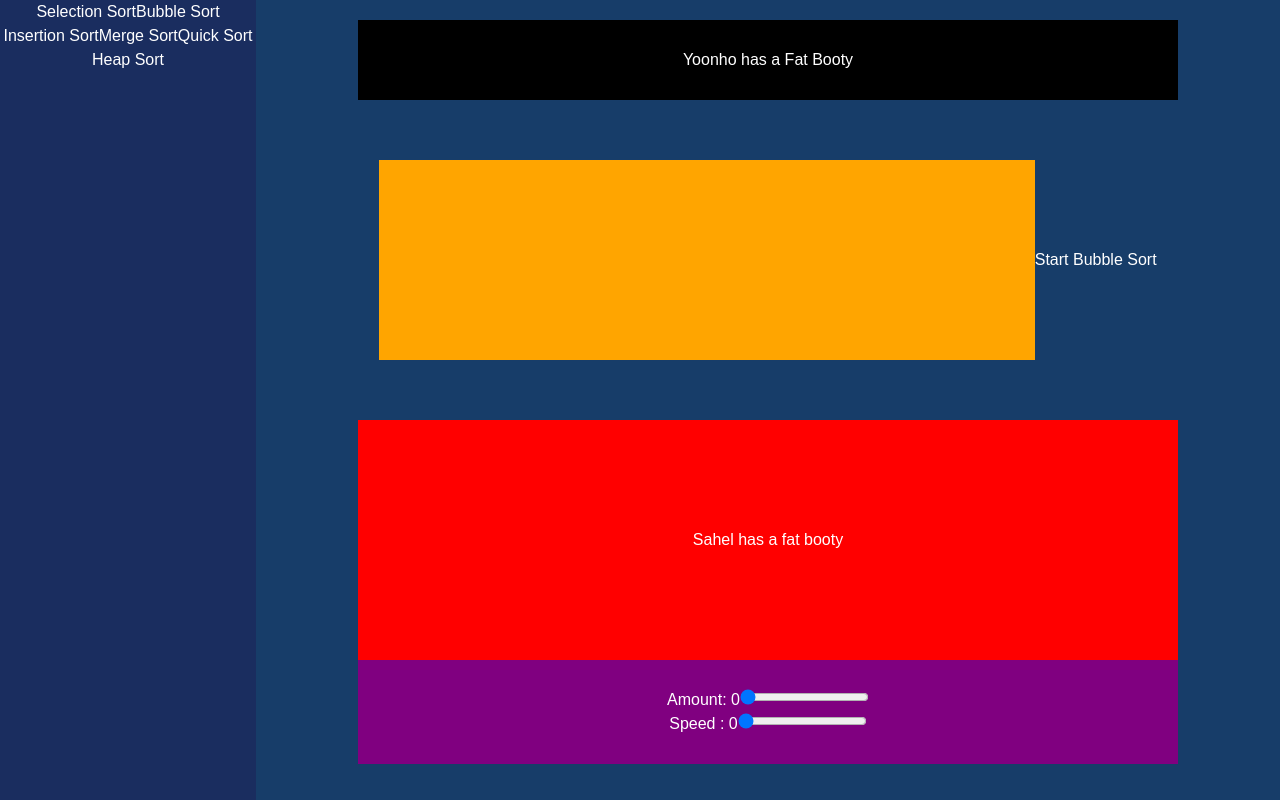
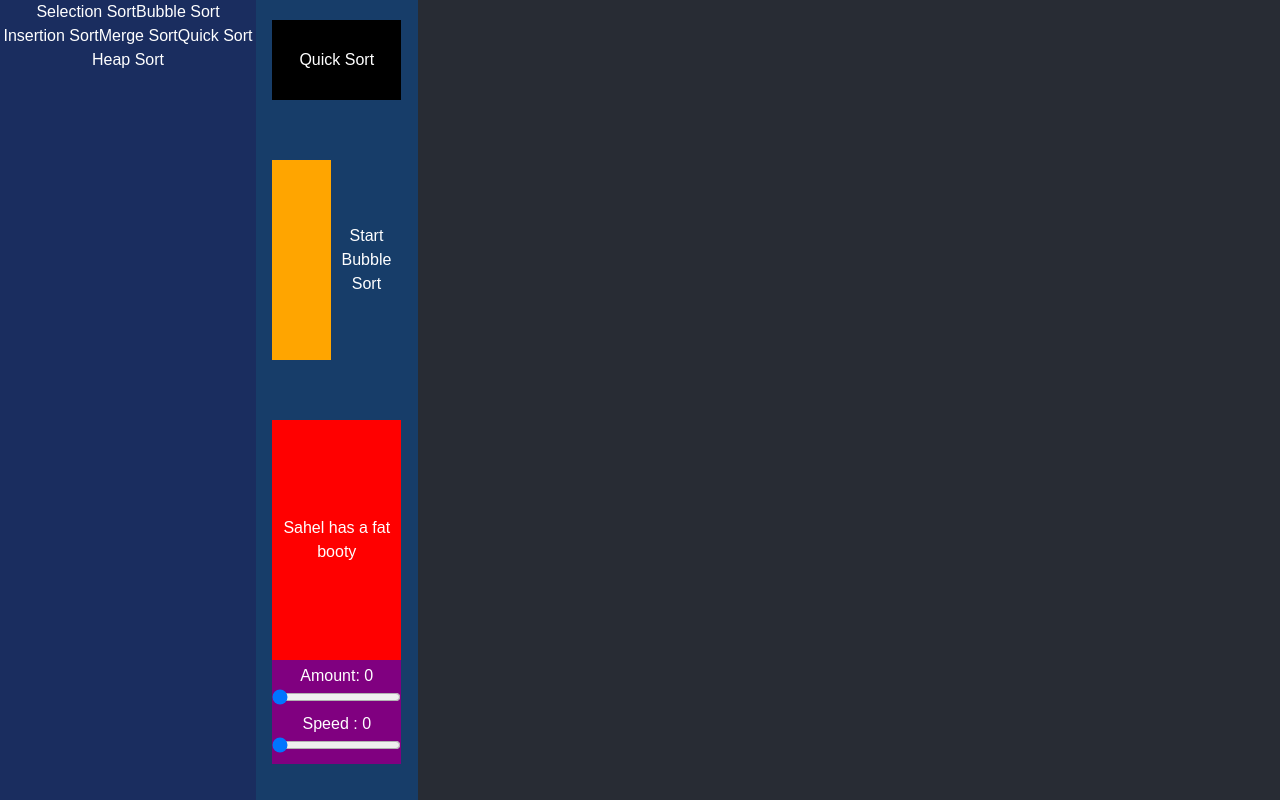
Before and after one commit to yamhokim/Sorting-Algorithm-Website, a React (Vite) app in the folder sortAlgorithmVisualizer/: page /quick-sort in a window 1280 px wide. Built offline with nearby package versions, Linux system fonts and the light colour scheme.

Commit message:
finished initial implementation of multipage feature

```diff
--- a/sortAlgorithmVisualizer/src/App.tsx
+++ b/sortAlgorithmVisualizer/src/App.tsx
@@ -1,32 +1,28 @@
 import "./index.css";
 import SideBar from "./components/sideBar";
-import Header from "./components/header";
-import ArrayBar from "./components/arrayBar";
-import TextBox from "./components/textBox";
-import Sliders from "./components/sliders";
 import Home from "./pages";
 import SortPage from "./pages/sortPage";
 import { useState } from "react";
 import { BrowserRouter, Routes, Route, } from "react-router-dom";
 
 function App() {
-  const [amountValue, setAmountValue] = useState<number>(0);
   const [selectedButton, setSelectedButton] = useState(null);
 
   return (
-    <>
-      <div className="container">
+    <div className="container">
+      <BrowserRouter>
         <SideBar selectedButton={selectedButton} setSelectedButton={setSelectedButton}/>
-        <div className="main-content">
-          <Header />
-          <div className="array-container bg-blue-900 shadow-inner">
-            <ArrayBar amountValue={amountValue} />
-          </div>
-          <TextBox text="Sahel has a fat booty" />
-          <Sliders amountValue={amountValue} setAmountValue={setAmountValue} />
-        </div>
-      </div>
-    </>
+        <Routes>
+          <Route exact path="/" element={<Home />} />
+          <Route path="/bubble-sort" element={<SortPage name="Bubble Sort" />} />
+          <Route path="/insertion-sort" element={<SortPage name="Insertion Sort" />} />
+          <Route path="/selection-sort" element={<SortPage name="Selection Sort" />} />
+          <Route path="/merge-sort" element={<SortPage name="Merge Sort" />} />
+          <Route path="/quick-sort" element={<SortPage name="Quick Sort" />} />
+          <Route path="/heap-sort" element={<SortPage name="Heap Sort" />} />
+        </Routes>
+      </BrowserRouter>
+    </div>
   );
 }
 
--- a/sortAlgorithmVisualizer/src/components/header.tsx
+++ b/sortAlgorithmVisualizer/src/components/header.tsx
@@ -1,10 +1,15 @@
 import "../index.css";
-function header() {
+
+type HeaderProp = {
+  title: string;
+}
+
+function Header({title}: HeaderProp) {
   return (
     <div className="title">
-      <p className="underline">Yoonho has a Fat Booty</p>
+      {title}
     </div>
   );
 }
 
-export default header;
+export default Header;
--- a/sortAlgorithmVisualizer/src/components/sortingButton.tsx
+++ b/sortAlgorithmVisualizer/src/components/sortingButton.tsx
@@ -1,4 +1,5 @@
 import { useState } from "react";
+import { useNavigate } from "react-router-dom";
 import "../index.css";
 
 const SortingButton = ({ label, onClick, isSelected }) => {
@@ -16,21 +17,23 @@ const SortingButton = ({ label, onClick, isSelected }) => {
   };
 
 const SortingButtonGroup = ({selectedButton, setSelectedButton}) => {
+    const navigate = useNavigate();
 
-    const handleClick = (buttonLabel) => {
+    const handleClick = (buttonLabel: string, route: string) => {
         setSelectedButton(buttonLabel);
+        navigate(`/${route}`);
     }
 
     return (
-        <div className="sidebar-content py-20 px-6 grid grid-cols-2 gap-5">
-            <SortingButton label="Selection Sort" onClick={() => handleClick("Selection Sort")} isSelected={selectedButton === "Selection Sort"}/>
-            <SortingButton label="Bubble Sort" onClick={() => handleClick("Bubble Sort")} isSelected={selectedButton === "Bubble Sort"}/>
-            <SortingButton label="Insertion Sort" onClick={() => handleClick("Insertion Sort")} isSelected={selectedButton === "Insertion Sort"}/>
-            <SortingButton label="Merge Sort" onClick={() => handleClick("Merge Sort")} isSelected={selectedButton === "Merge Sort"}/>
-            <SortingButton label="Quick Sort" onClick={() => handleClick("Quick Sort")} isSelected={selectedButton === "Quick Sort"}/>
-            <SortingButton label="Heap Sort" onClick={() => handleClick("Heap Sort")} isSelected={selectedButton === "Heap Sort"}/>
-        </div>
-    )
+      <div className="sidebar-content py-20 px-6 grid grid-cols-2 gap-5">
+          <SortingButton label="Selection Sort" onClick={() => handleClick("Selection Sort", "selection-sort")} isSelected={selectedButton === "Selection Sort"}/>
+          <SortingButton label="Bubble Sort" onClick={() => handleClick("Bubble Sort", "bubble-sort")} isSelected={selectedButton === "Bubble Sort"}/>
+          <SortingButton label="Insertion Sort" onClick={() => handleClick("Insertion Sort", "insertion-sort")} isSelected={selectedButton === "Insertion Sort"}/>
+          <SortingButton label="Merge Sort" onClick={() => handleClick("Merge Sort", "merge-sort")} isSelected={selectedButton === "Merge Sort"}/>
+          <SortingButton label="Quick Sort" onClick={() => handleClick("Quick Sort", "quick-sort")} isSelected={selectedButton === "Quick Sort"}/>
+          <SortingButton label="Heap Sort" onClick={() => handleClick("Heap Sort", "heap-sort")} isSelected={selectedButton === "Heap Sort"}/>
+      </div>
+  )
 }
 
 export default SortingButtonGroup;
--- a/sortAlgorithmVisualizer/src/pages/sortPage.tsx
+++ b/sortAlgorithmVisualizer/src/pages/sortPage.tsx
@@ -1,15 +1,31 @@
-import React from "react";
+import "../index.css"
+import Header from "../components/header";
+import ArrayBar from "../components/arrayBar";
+import Sliders from "../components/sliders";
+import TextBox from "../components/textBox";
+import { useState } from "react";
 
 type SortPageProp = {
     name: string;
 }
 
 const SortPage = ({name}: SortPageProp) => {
+    const [amountValue, setAmountValue] = useState<number>(0);
+
     return (
-        <div>
-            <h1>Hello, this is the page for {name}</h1>
+    <>
+      <div className="container">
+        <div className="main-content">
+          <Header title={name}/>
+          <div className="array-container bg-blue-900 shadow-inner">
+            <ArrayBar amountValue={amountValue} />
+          </div>
+          <TextBox text="Sahel has a fat booty" />
+          <Sliders amountValue={amountValue} setAmountValue={setAmountValue} />
         </div>
-    );
+      </div>
+    </>
+  );
 };
 
 export default SortPage;
```
